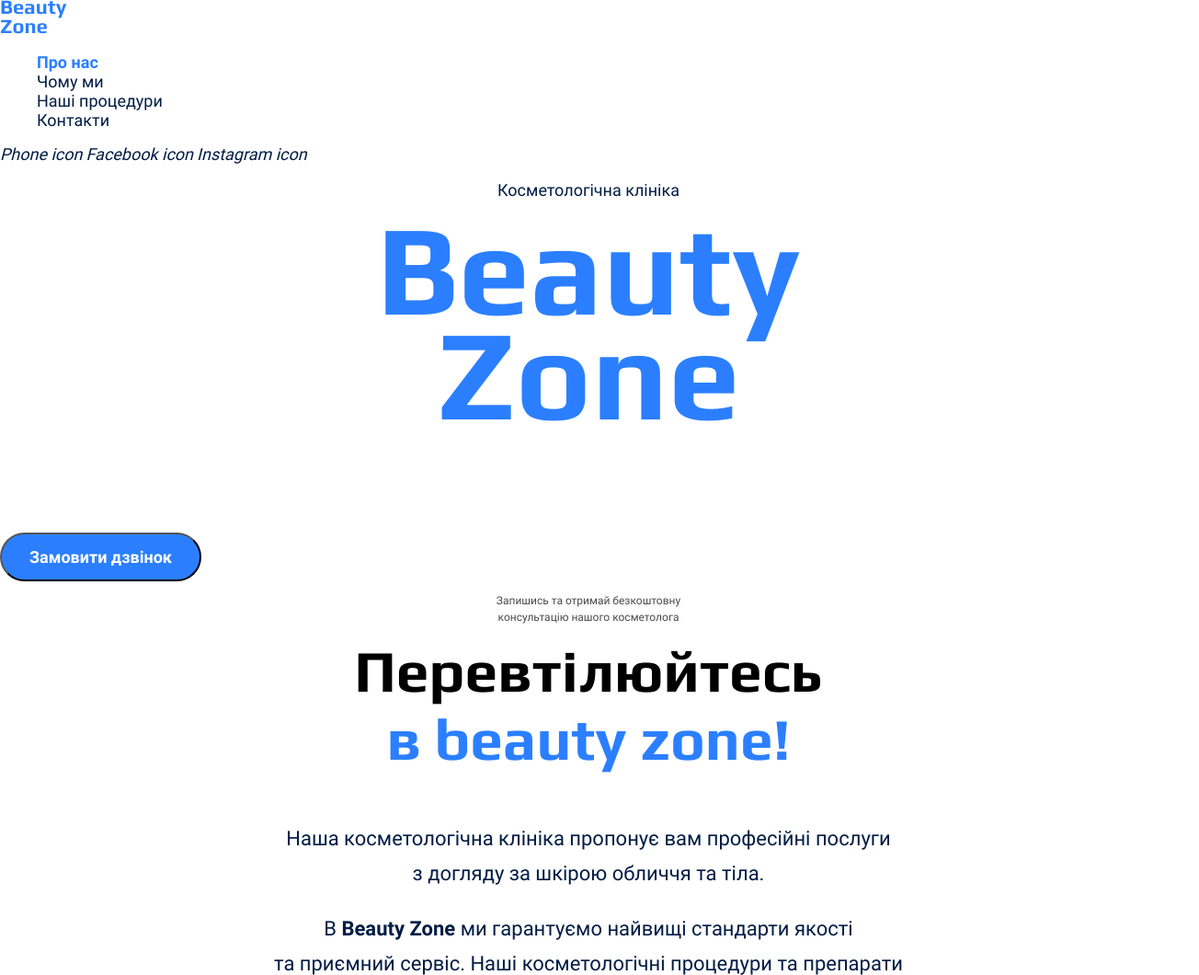
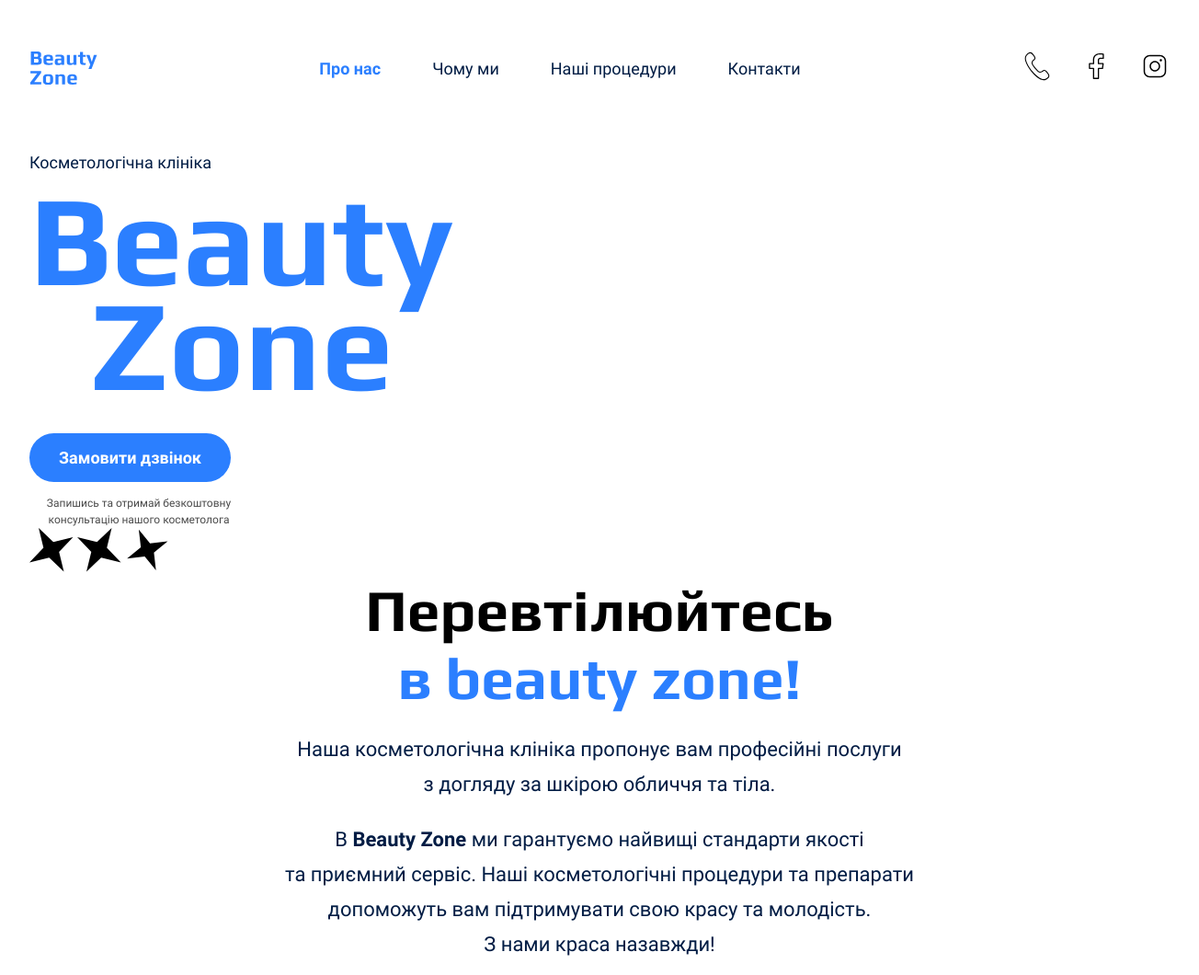
Before and after one commit to Yevand/genius-homework-1, a plain HTML site: page index.html in a window 1280 px wide. Shown: the top 1060 px of the page at 92% size, 1304 px wide, since content can reach past the window. Drawn offline with Linux system fonts and the light colour scheme.

Commit message:
SVG added, Flex-box setup in progress

```diff
--- a/css/styles.css
+++ b/css/styles.css
@@ -67,6 +67,8 @@ h6 p {
 }
 
 ul {
+    margin: 0;
+    padding: 0;
     list-style-type: none;
 }
 
@@ -76,12 +78,47 @@ a {
 
 /* Header */
 
+.header {}
+
+.container {
+    width: 100%;
+    max-width: 1240px;
+    margin: 0 auto;
+    padding: 0 32px;
+}
+
 /* Menu */
+.menu {
+    display: flex;
+    align-items: center;
+    padding: 53px 0;
+}
+
+.logo {
+    fill: var(--primary-color-3);
+}
+
+.menu__logo {
+    display: flex;
+    align-items: flex-start;
+}
+
 .navigation {}
 
-.menu__navigation {}
+.menu__navigation {
+    display: flex;
+    align-items: center;
+    justify-content: center;
+    flex-grow: 1;
+}
 
-.menu__list {}
+.menu__list {
+    display: flex;
+    justify-content: space-between;
+    gap: 56px;
+    padding: 0;
+    max-width: 525px;
+}
 
 .menu__line {}
 
@@ -110,10 +147,25 @@ a {
     font-weight: 700;
 }
 
-.menu__address {}
+.menu__address {
+    display: flex;
+    align-items: flex-end;
+    gap: 32px;
+}
 
 /* Front Section */
 .front {}
+
+.front__container {
+    max-width: 530px;
+    /* height: 408px; */
+}
+
+.front__container_inner {
+    display: flex;
+    flex-direction: column;
+    align-items: flex-start;
+}
 
 .front__text {
     color: var(--primary-color-2);
@@ -123,6 +175,7 @@ a {
     line-height: 21px;
     letter-spacing: 0em;
     text-align: center;
+    margin-bottom: 16px;
 }
 
 .front__text_extra {
@@ -133,21 +186,38 @@ a {
     line-height: 18px;
     letter-spacing: 0em;
     text-align: center;
+    max-width: 238px;
+    height: 36px;
+    margin: 0;
+    padding: 0;
 }
 
 .title {
-    font-family: Play;
+    font-family: 'Play', sans-serif;
     font-size: 64px;
     font-weight: 700;
     line-height: 74px;
     letter-spacing: 0em;
     text-align: center;
+    margin: 0;
+    padding: 0;
 }
 
 .front__title {
     color: var(--primary-color-3);
     font-size: 140px;
     line-height: 114px;
+    margin-bottom: 40px;
+    padding: 0;
+    max-width: 530px;
+}
+
+.front__call {
+    display: flex;
+    flex-direction: column;
+    gap: 14px;
+    width: 238px;
+    height: 103px;
 }
 
 .button {
@@ -155,6 +225,7 @@ a {
     width: 219px;
     height: 53px;
     padding: 16px, 32px, 16px, 32px;
+    border: 0;
     border-radius: 32px;
     gap: 10px;
 
@@ -167,7 +238,9 @@ a {
     text-align: center;
 }
 
-.front__button {}
+.front__button {
+    flex-shrink: 0;
+}
 
 /* Presentation Section */
 .presentation {}
@@ -207,6 +280,26 @@ a {
 .procedures {}
 
 .procedures__title {}
+
+.procedures__button {
+    display: flex;
+    flex-shrink: 0;
+    align-items: center;
+    justify-content: center;
+    rotate: -180deg;
+    width: 44px;
+    height: 44px;
+    padding: 0;
+    fill: var(--primary-color-2);
+    background-color: transparent;
+    border: 1px solid var(--primary-color-2);
+    border-radius: 50%;
+    cursor: pointer;
+}
+
+.procedures__button_reverse {
+    rotate: -360deg;
+}
 
 .procedures__list {}
 
--- a/index.html
+++ b/index.html
@@ -9,12 +9,15 @@
 </head>
 
 <body>
-    <header>
+    <header class="header">
+        <div class="container">
             <div class="menu">
+                <a href="./index.html">
+                    <svg class="menu__logo logo" width="74" height="42">
+                        <use href="./images/icons.svg#icon-logo"></use>
+                    </svg>
+                </a>
                 <nav class="menu__navigation navigation">
-                <a href="./index.html">
-                    <img src="./images/logo.svg" alt="Logo of Beauty Zone">
-                </a>
                     <ul class="menu__list">
                         <li class="menu__line"><a class="menu__link max-accent" href="#">Про нас</a></li>
                         <li class="menu__line"><a class="menu__link" href="#">Чому ми</a></li>
@@ -23,27 +26,57 @@
                     </ul>
                 </nav>
                 <address class="menu__address">
-                <a class="menu__link" href="tell:+380960000007">Phone icon</a>
-                <a class="menu__link" href="#">Facebook icon</a>
-                <a class="menu__link" href="#">Instagram icon</a>
+                    <a class="menu__link" href="tell:+380960000007">
+                        <svg class="menu__telephone menu__telephone_dark" width="32" height="32">
+                            <use href="./images/icons.svg#icon-telephone"></use>
+                        </svg>
+                    </a>
+                    <a class="menu__link" href="#">
+                        <svg class="menu__facebook menu__facebook_dark" width="32" height="32">
+                            <use href="./images/icons.svg#icon-facebook"></use>
+                        </svg>
+                    </a>
+                    <a class="menu__link" href="#">
+                        <svg class="menu__instargam menu__instagram_dark" width="32" height="32">
+                            <use href="./images/icons.svg#icon-instagram"></use>
+                        </svg>
+                    </a>
                 </address>
             </div>
-
+        </div>
     </header>
     <main>
         <section class="front">
+            <div class="container">
+                <div class="front__container">
+                    <div class="front__container front__container_inner">
                         <p class="front__text">Косметологічна клініка</p>
                         <h1 class="front__title title">
                             Beauty
                             <br>Zone
                         </h1>
+                        <div class="front__call">
                             <button class="front__button button" type="button">Замовити дзвінок</button>
                             <p class="front__text front__text_extra">
                                 Запишись та отримай безкоштовну
                                 <br>консультацію нашого косметолога
                             </p>
+                        </div>
+                    </div>
+                </div>
+            </div>
         </section>
         <section class="presentation">
+            <div class="container">
+                <svg class="presentation__star-1" width="48" height="48">
+                    <use href="./images/icons.svg#icon-star-1"></use>
+                </svg>
+                <svg class="presentation__star-2" width="48" height="48">
+                    <use href="./images/icons.svg#icon-star-2"></use>
+                </svg>
+                <svg class="presentation__star-3" width="48" height="48">
+                    <use href="./images/icons.svg#icon-star-3"></use>
+                </svg>
                 <h2 class="presentation_title title">
                     Перевтілюйтесь
                     <br><span class="max-accent">в beauty zone!</span>
@@ -58,27 +91,45 @@
                     <br>допоможуть вам підтримувати свою красу та молодість.
                     <br>З нами краса назавжди!
                 </p>
+            </div>
         </section>
         <section class="advantages">
+            <div class="container">
                 <h2 class="advantages__title title">
                     Чому люди
                     <br><span class="max-accent">обирають нас</span>
                 </h2>
                 <ul class="advantages__list">
+                    <svg class="advantages__science" width="48" height="48">
+                        <use href="./images/icons.svg#icon-science"></use>
+                    </svg>
                     <li class="advantages__line">
                         Всі наші косметологи мають вищу медичну освіту
                         та стаж роботи від 5 років
                     </li>
+                    <svg class="advantages__medicine" width="48" height="48">
+                        <use href="./images/icons.svg#icon-medicine"></use>
+                    </svg>
                     <li class="advantages__line">
                         Використовуємо тільки професійне обладнання та косметику, перевірену часом
                     </li>
+                    <svg class="advantages__crown" width="48" height="48">
+                        <use href="./images/icons.svg#icon-crown"></use>
+                    </svg>
                     <li class="advantages__line">
                         Наша мета - підкреслити переваги та приховати недоліки, а не переробити
                     </li>
                 </ul>
+            </div>
         </section>
         <section class="procedures">
+            <div class="container">
                 <h2 class="procedures__title title">Наші <span class="max-accent">процедури</span></h2>
+                <button type="button" class="procedures__button">
+                    <svg width="16px" height="16px">
+                        <use href="./images/icons.svg#icon-arrow"></use>
+                    </svg>
+                </button>
                 <ul class="procedures__list">
                     <li class="procedures__line">
                         <article class="procedures__card">
@@ -102,8 +153,15 @@
                         </article>
                     </li>
                 </ul>
+                <button type="button" class="procedures__button procedures__button_reverse">
+                    <svg width="16px" height="16px">
+                        <use href="./images/icons.svg#icon-arrow"></use>
+                    </svg>
+                </button>
+            </div>
         </section>
         <section class="contacts">
+            <div class="container">
                 <h2 class="contacts__title title">
                     Як нас <span class="max-accent">знайти</span>
                 </h2>
@@ -128,13 +186,16 @@
                         </p>
                     </form>
                 </article>
+            </div>
         </section>
     </main>
-    <footer>
-        <div class="footer">
+    <footer class="footer">
+        <div class="container">
             <nav class="footer__navigation navigation">
                 <a href="./index.html">
-                    <img src="./images/logo.svg" alt="Logo of Beauty Zone">
+                    <svg class="footer__logo logo" width="74" height="42">
+                        <use href="./images/icons.svg#icon-logo"></use>
+                    </svg>
                 </a>
                 <ul class="footer__list">
                     <li class="footer__line"><a class="footer__link" href="#">Про нас</a></li>
@@ -154,6 +215,23 @@
                             Тараса Шевченка 5</a>
                     </li>
                 </ul>
+
+                <a class="footer__link" href="tell:+380960000007">
+                    <svg class="footer__telephone footer__telephone_light" width="42" height="42">
+                        <use href="./images/icons.svg#icon-telephone"></use>
+                    </svg>
+                </a>
+                <a class="footer__link" href="#">
+                    <svg class="footer__facebook footer__facebook_light" width="42" height="42">
+                        <use href="./images/icons.svg#icon-facebook"></use>
+                    </svg>
+                </a>
+                <a class="footer__link" href="#">
+                    <svg class="footer__instargam footer__instagram_light" width="42" height="42">
+                        <use href="./images/icons.svg#icon-instagram"></use>
+                    </svg>
+                </a>
+
                 <a class="footer__link" href="#" target="_blank">Політика конфіденційності</a>
                 <p class="footer__copyright">&copy;2022 Дані захищені</p>
             </address>
```
Also changed, not shown: images/cosmetics.svg (deleted), images/icons.svg (added), images/logo.svg (deleted), images/star-1.svg (deleted), images/star-2.svg (deleted), images/star-3.svg (deleted), 2 other files. Lines whose indentation alone changed are shown as unchanged.
